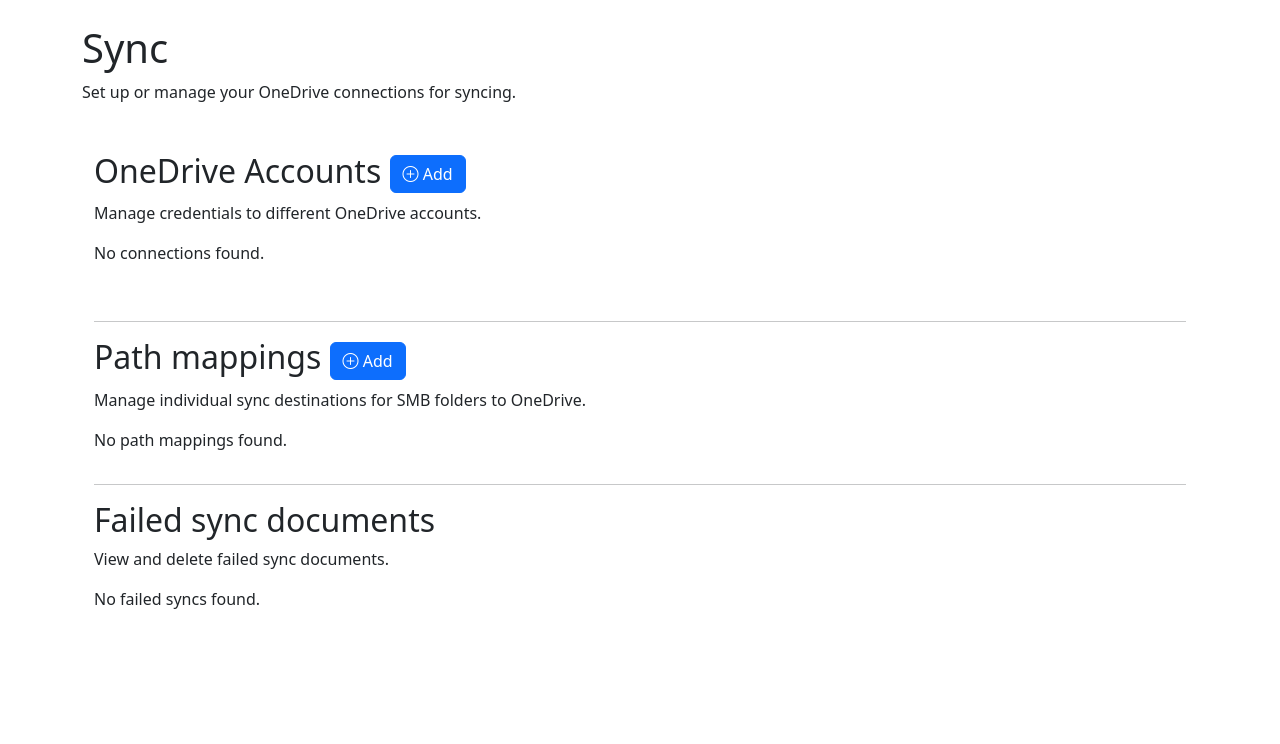
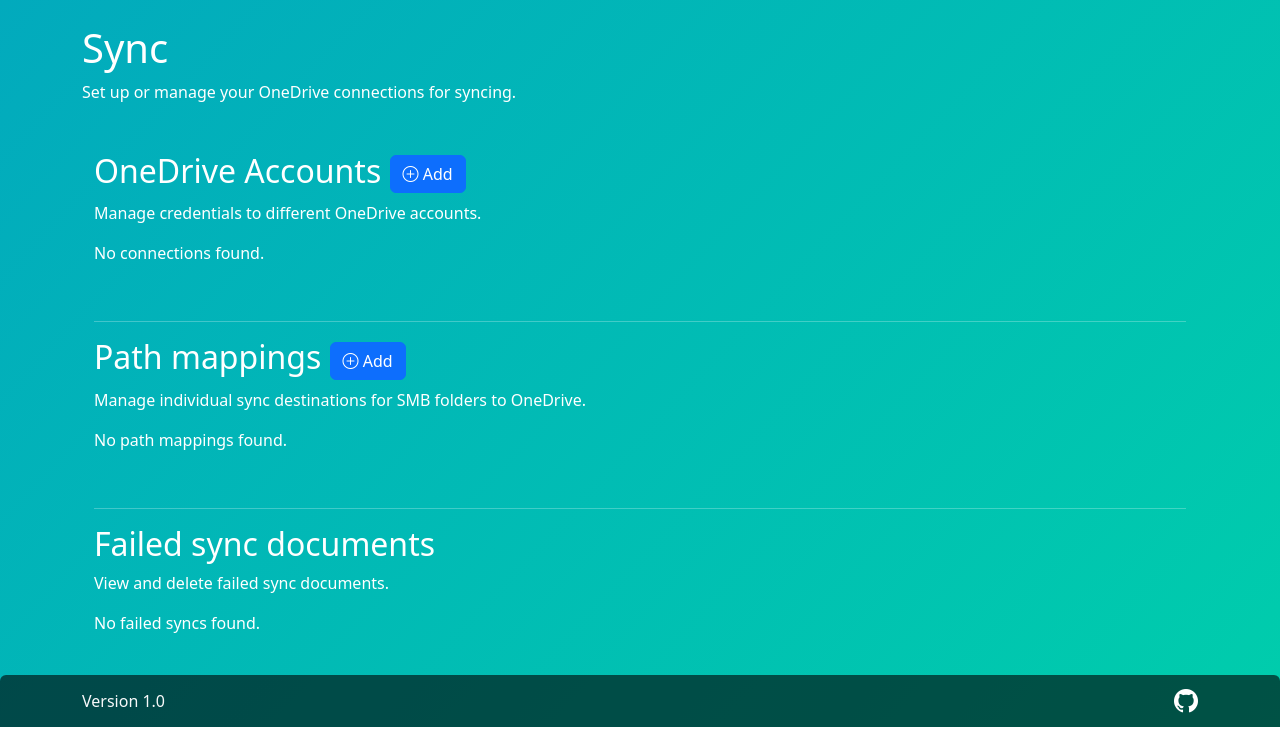
Before and after one commit to maxi07/PySyncOCR, a Flask app: page /sync/ in a window 1280 px wide. Shown: the part 56-800 px from the top of the page. Run offline with Flask 3, Linux system fonts and the light colour scheme; some libraries are stand-ins or nearby versions.

Commit message:
add footer and styling

```diff
--- a/src/webserver/templates/base.html
+++ b/src/webserver/templates/base.html
@@ -12,7 +12,7 @@
 </head>
 
 <body>
-    <nav class="navbar navbar-expand-lg navbar-dark bg-dark">
+    <nav class="navbar navbar-expand-lg border-body bg-dark" data-bs-theme="dark">
         <div class="container-fluid">
             <a class="navbar-brand" href="{{ url_for('dashboard.index') }}">PySyncOCR</a>
             <button class="navbar-toggler" type="button" data-bs-toggle="collapse" data-bs-target="#navbarSupportedContent"
@@ -30,16 +30,33 @@
                     </li>
                 </ul>
                 <span class="navbar-text">
-                    by Maximilian Krause
+                    by Maximilian Krause<br>
                 </span>
             </div>
         </div>
     </nav>
-    <br>
-    <div class="container">
-        {% block content %}
-        {% endblock %}
-        <br>
+    <div style="background: rgb(2,170,189);
+    background: linear-gradient(133deg, rgba(2,170,189,1) 0%, rgba(0,205,172,1) 100%);color: white;">
+        <div class="container">
+            <br>
+            {% block content %}
+            {% endblock %}
+            <br>
+        </div>
+
+        <footer class="footer text-light rounded-top p-2" style="background-color: rgba(0, 0, 0, 0.6)">
+            <div class="container">
+                <div class="row justify-content-between align-items-center">
+                    <div class="col">
+                        Version 1.0
+                    </div>
+                    <div class="col-auto">
+                        <a href="https://github.com/maxi07" style="color: white; font-size: 1.5rem;"><i class="bi bi-github"></i></a>
+                    </div>
+                </div>
+            </div>
+        </footer>
+
     </div>
 
     <script>
@@ -70,4 +87,5 @@
         integrity="sha256-kmHvs0B+OpCW5GVHUNjv9rOmY0IvSIRcf7zGUDTDQM8=" crossorigin="anonymous"></script>
 </body>
 
+
 </html>
--- a/src/webserver/templates/dashboard.html
+++ b/src/webserver/templates/dashboard.html
@@ -8,8 +8,8 @@
 <div class="row row-cols-1 row-cols-sm-2 row-cols-md-3 row-cols-lg-4 g-4">
     {% for pdf in pdfs %}
     <div class="col" id="{{ pdf.id }}_pdf_card">
-        <div class="card .h-100">
-            <div id="{{ pdf.id }}_pdf_card_image" class="bg-light text-center p-3">
+        <div class="card rounded .h-100">
+            <div id="{{ pdf.id }}_pdf_card_image" class="bg-light text-center p-3 rounded-top">
                 <span class="position-absolute top-0 end-0 badge bg-secondary"
                     style="margin-top: 10px; margin-right: 10px;">
                     {{ pdf.pdf_pages }}
@@ -27,8 +27,6 @@
                 </svg>
                 {% endif %}
             </div>
-
-            <hr>
             <div class="card-body">
                 <h5 class="card-title">{{ pdf.file_name }}</h5>
                 <p><i class="bi bi-clock"></i><strong> Created:</strong> {{ pdf.created }}<br>
--- a/src/webserver/templates/sync.html
+++ b/src/webserver/templates/sync.html
@@ -94,6 +94,7 @@
         <p>No path mappings found.</p>
         {% endif %}
     </div>
+    <br>
     <hr>
     <h2>Failed sync documents</h2>
     <p>View and delete failed sync documents.</p>
```
